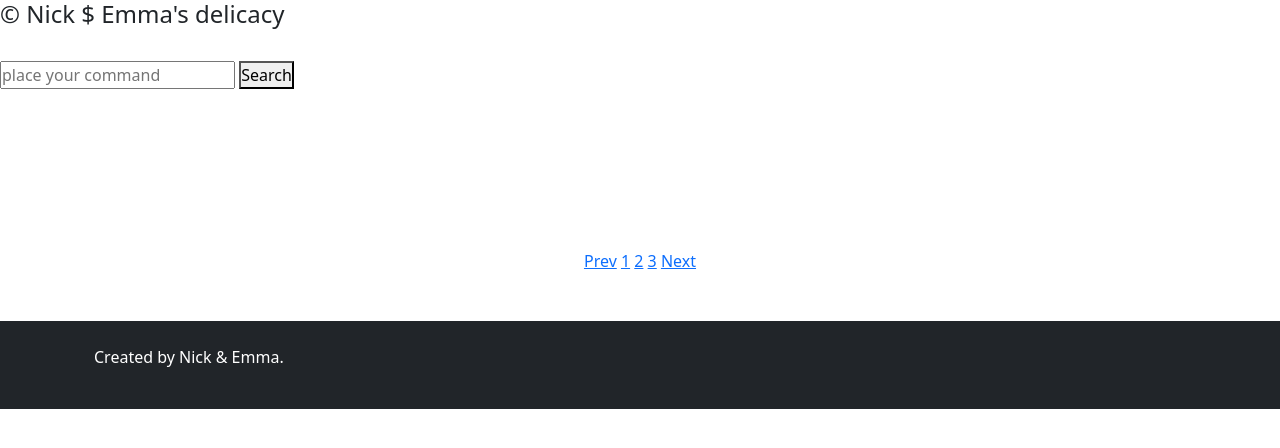
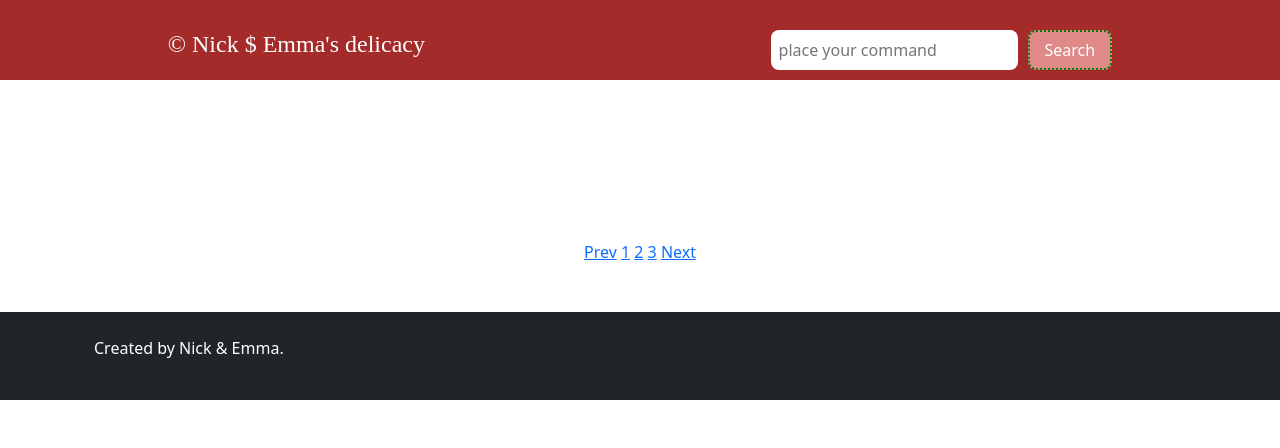
Before and after one commit to Nowembabazi/Kanban-board, a website built with webpack: page src/index.html in a window 1280 px wide. Built offline with nearby package versions, Linux system fonts and the light colour scheme; no server answers; some icons are missing.

Commit message:
Add changes

```diff
--- a/src/style.css
+++ b/src/style.css
@@ -35,6 +35,63 @@ body,
   text-overflow: ellipsis;
   position: relative;
 }
+
+body {
+  margin: 0;
+  padding: 0;
+  box-sizing: border-box;
+}
+
+.header {
+  background-color: brown;
+  width: 100%;
+  height: 5rem;
+}
+
+.header-container {
+  display: flex;
+  justify-content: space-around;
+}
+
+.contain-name {
+  display: flex;
+  gap: 10px;
+  margin: 30px 10px;
+}
+
+.contain-name h4 {
+  color: #fff;
+  font-family: serif;
+  font-weight: 500;
+  font-size: 1.5rem;
+}
+
+.contain-name i {
+  color: #008000;
+  font-size: 2rem;
+}
+
+form {
+  display: flex;
+  gap: 10px;
+  margin: 30px 10px;
+}
+
+.inputFood {
+  padding: 8px;
+  border-radius: 8px;
+  border: none;
+}
+
+.food-btn {
+  background-color: rgb(223, 137, 137);
+  color: #fff;
+  border: 2px dotted #008000;
+  width: 100%;
+  border-radius: 8px;
+  padding: 0 15px;
+}
+
 
 /* mobile-first */
 
```
